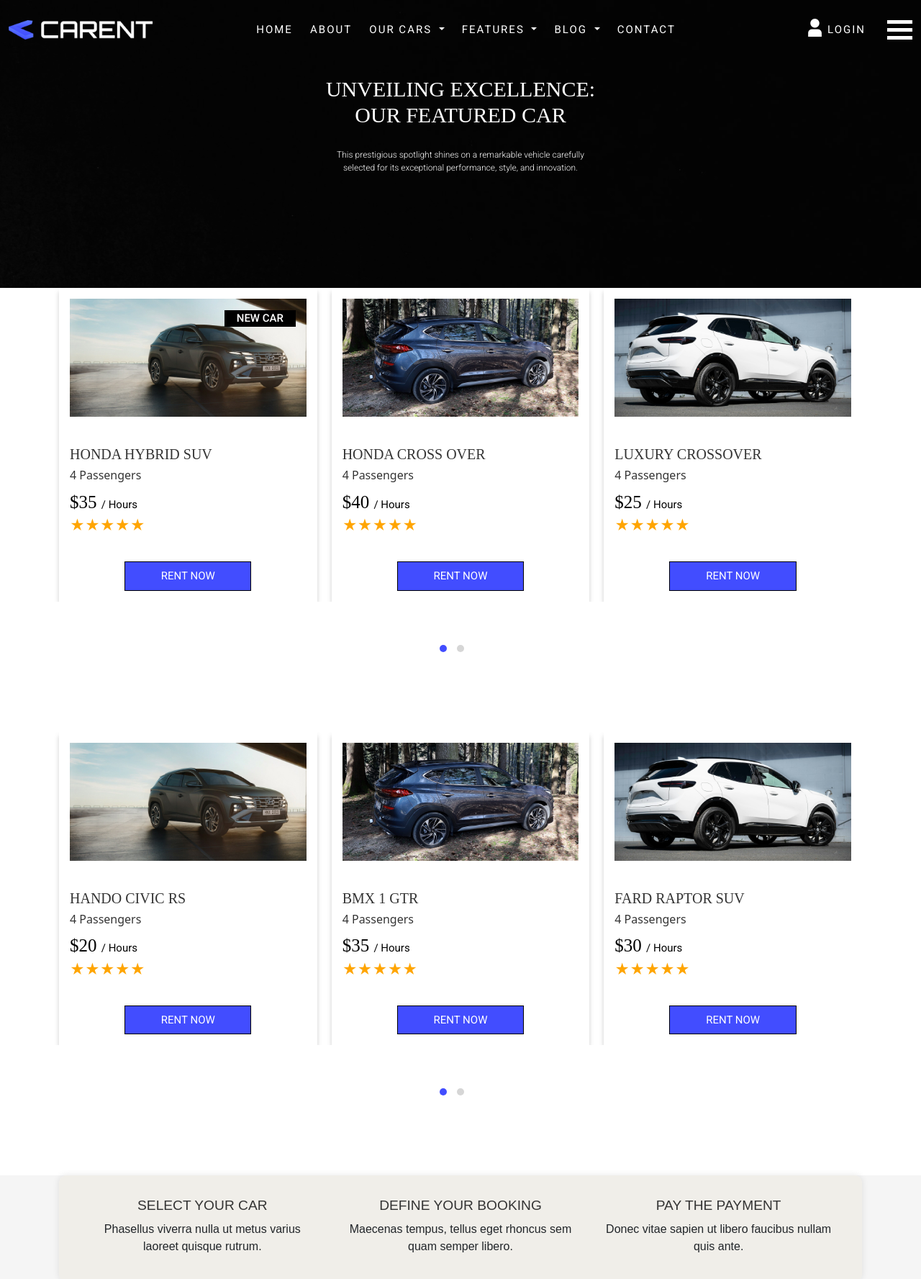
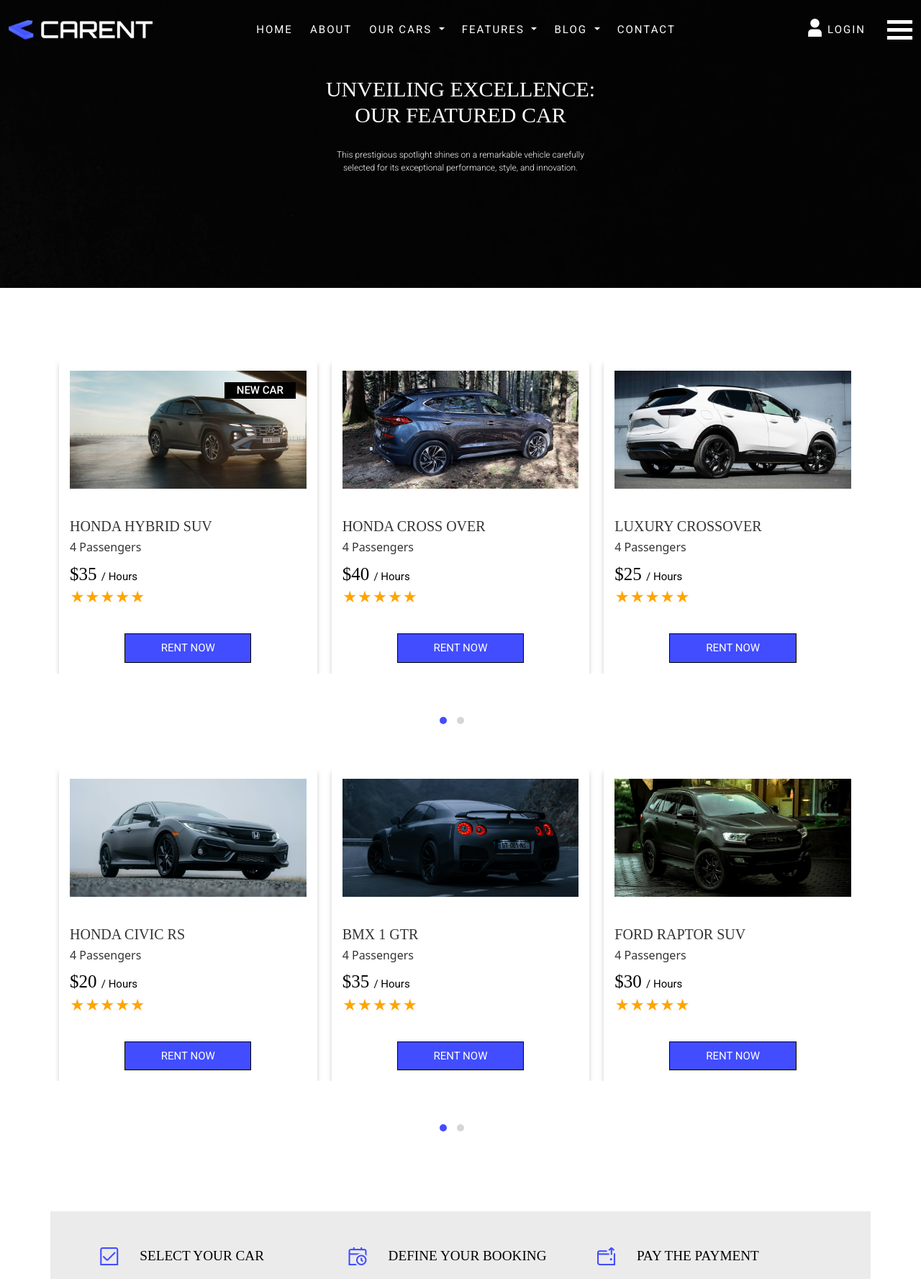
Before and after one commit to sdryasir/TCR, a Django app: page /our-cars/ in a window 1280 px wide. Shown: the top 1777 px of the page at 72% size. Run offline with Django 5.2, Linux system fonts and the light colour scheme; some libraries are stand-ins or nearby versions; some web fonts are replaced.

Commit message:
OUR CARS PAGE COMPLETED

```diff
--- a/static/CSS/styleapp.css
+++ b/static/CSS/styleapp.css
@@ -14,7 +14,7 @@
   --buttons-and-icons-color1:rgba(66,77,255,255);
   --ratings-color: 	rgb(255,165,0) ;
   --ratings-input-color:	  rgb(255,223,0) ;
-
+  --off-white-color:   rgba(235,235,235,255);
 
 /* Main-Fonts */
   --main-font:"Axion RX 14 W01 Regular";
@@ -2483,6 +2483,10 @@ color: var(--black-color);
 
 /* OUR-CARS-Hero-Section */
 
+.UNVEILING-EXCELLENCE-OUR-FEATURED-CAR-section{
+  margin-top: 100px;
+}
+
 
 .Our-Cars-Hero-Section-image {
   position: relative;
@@ -2660,7 +2664,7 @@ color: var(--black-color);
 
 
 .UNVEILING-EXCELLENCE-OUR-FEATURED-CAR-section-2{
-  margin-top: 100px;
+  margin-top: 50px;
   margin-bottom: 100px;
 }
 
@@ -2848,42 +2852,61 @@ color: var(--black-color);
 /* OUR-CARS-Section-3 */
 
 .Select-Cars-Booking-section{
-  font-family: Arial, sans-serif;
   display: flex;
   justify-content: center;
   align-items: center;
-  height: 100;
-  background-color: #f5f5f5;
+
+}
+
+.Select-Cars-Booking-section  .container {
+  background-color: var(--off-white-color);
+
 }
 
 .Select-Cars-Booking-section  .All-Step {
   display: flex;
   justify-content: space-around;
   width: 100%;
-  background-color: rgba(238, 234, 227, 0.63);
-  padding: 20px;
-  border-radius: 10px;
-  box-shadow: 0 0 10px rgba(0, 0, 0, 0.1);
-  transition: all 0.3s ease;
-}
+  padding: 40px;
+}
+
+
 
 .Select-Cars-Booking-section  .step {
-  text-align: center;
+  text-align: left;
   width: 30%;
   transition: all 0.3s ease;
 }
 
 
 
-.Select-Cars-Booking-section  .Select-Cars-Booking-heading  h3 {
-  color: #333;
+.Select-Cars-Booking-section  .Select-Cars-Booking-heading{
+  display: flex;
+  line-height: 2;
+
+}
+
+.Select-Cars-Booking-section  .Select-Cars-Booking-heading i{
+  color: var(--buttons-and-icons-color1);
+  font-size: 25px;
+  padding-right: 30px;
+
+}
+
+.Select-Cars-Booking-section  .Select-Cars-Booking-heading h3 {
+  font-family: var(--main-font);
+  color: var(--black-color);
   font-size: 1.2em;
   margin: 10px 0;
-}
-
-.Select-Cars-Booking-section  .Select-Cars-Booking-pragraph p {
-  color: #666;
-  font-size: 0.9em;
+  margin-bottom: 20px;
+
+}
+
+.Select-Cars-Booking-section  .Select-Cars-Booking-paragraph {
+  font-family: var(--secondary-font);
+  font-weight: 300;
+  color: var(--black-color);
+  font-size: 1.1em;
 }
 
 @media (max-width: 768px) {
@@ -2913,6 +2936,7 @@ color: var(--black-color);
 
 /* Our-Cars-video background */
 .Background-Video-Our-Car-Section {
+  margin-top: 150px;
   position: relative;
   height: 700px; /* Set the height of the section */
 }
--- a/templates/Our_Cars.html
+++ b/templates/Our_Cars.html
@@ -19,13 +19,6 @@
             </div><!-- /.container -->
         </div><!-- /.Hero-Section-Image-Content -->
     </section><!-- /.Main-Hero-Section -->
-    <div class="Our-Cars-Section-1">
-
-    </div><!-- /.Our-Cars-Section-1 -->
-
-
-
-
     <div class="UNVEILING-EXCELLENCE-OUR-FEATURED-CAR-section">
         <div class="container">
             <div class = "row owl-carousel-4 owl-carousel owl-theme">
@@ -224,21 +217,16 @@
             </div>
         </div><!-- /.container -->
     </div><!-- /.UNVEILING-EXCELLENCE-OUR-FEATURED-CAR-section -->
-
-
-
-
-
     <div class="UNVEILING-EXCELLENCE-OUR-FEATURED-CAR-section-2">
         <div class="container">
             <div class = "row owl-carousel-5 owl-carousel owl-theme">
                 <div class = "col-4 product-item">
                     <div class = "product-img">
-                        <img src ="{% static 'images/Our-Featured-Cars-pic-1.jpg' %}" alt = "" class = "img-fluid d-block mx-auto">
+                        <img src ="{% static 'images/Our-Featured-Cars-pic-5.jpg' %}" alt = "" class = "img-fluid d-block mx-auto">
                         <span class = "Save"></span>
                     </div>
                     <div class = "product-info">
-                        <span class = "product-type"><h2>HANDO CIVIC RS</h2></span>
+                        <span class = "product-type"><h2>HONDA CIVIC RS</h2></span>
                         <span class = "product-type"><h6>4 Passengers</h6></span>
                         <span class = "product-price">$20 <span class="light-font"> / Hours</span></span>
                         <div class = "rating d-flex mt-1">
@@ -282,7 +270,7 @@
                 </div>
                 <div class = "col-4 product-item">
                     <div class = "product-img">
-                        <img src ="{% static 'images/Our-Featured-Cars-pic-2.jpg' %}" alt = "" class = "img-fluid d-block mx-auto">
+                        <img src ="{% static 'images/Our-Featured-Cars-pic-6.jpg' %}" alt = "" class = "img-fluid d-block mx-auto">
                         <span class = "Save"></span>
                     </div>
                     <div class = "product-info">
@@ -330,11 +318,11 @@
                 </div>
                 <div class = "col-4 product-item">
                     <div class = "product-img">
-                        <img src ="{% static 'images/Our-Featured-Cars-pic-3.jpg' %}" alt = "" class = "img-fluid d-block mx-auto">
+                        <img src ="{% static 'images/Our-Featured-Cars-pic-7.jpg' %}" alt = "" class = "img-fluid d-block mx-auto">
                         <span class = "Save"></span>
                     </div>
                     <div class = "product-info">
-                        <span class = "product-type"><h2>FARD RAPTOR SUV</h2></span>
+                        <span class = "product-type"><h2>FORD RAPTOR SUV</h2></span>
                         <span class = "product-type"><h6>4 Passengers</h6></span>
                         <span class = "product-price">$30 <span class="light-font"> / Hours</span></span>
                         <div class = "rating d-flex mt-1">
@@ -378,13 +366,13 @@
                 </div>
                 <div class = "col-4 product-item">
                     <div class = "product-img">
-                        <img src ="{% static 'images/Our-Featured-Cars-pic-4.jpg' %}" alt = "" class = "img-fluid d-block mx-auto">
+                        <img src ="{% static 'images/Our-Featured-Cars-pic-7.jpg' %}" alt = "" class = "img-fluid d-block mx-auto">
                         <span class = "Save"></span>
                     </div>
                     <div class = "product-info">
-                        <span class = "product-type"><h2>HONDA CIVIC</h2></span>
+                        <span class = "product-type"><h2>FORD RAPTOR SUV</h2></span>
                         <span class = "product-type"><h6>4 Passengers</h6></span>
-                        <span class = "product-price">$20 <span class="light-font"> / Hours</span></span>
+                        <span class = "product-price">$30 <span class="light-font"> / Hours</span></span>
                         <div class = "rating d-flex mt-1">
                             <form class="rating">
                                 <label>
@@ -427,30 +415,24 @@
             </div>
         </div><!-- /.container -->
     </div><!-- /.UNVEILING-EXCELLENCE-OUR-FEATURED-CAR-section-2 -->
-
-
-
     <div class="Select-Cars-Booking-section">
         <div class="container">
             <div class="All-Step">
             <div class="step">
-                <a class="Select-Cars-Booking-heading" href=""><h3>SELECT YOUR CAR</h3></a>
-                <p class="Select-Cars-Booking-pragraph">Phasellus viverra nulla ut metus varius laoreet quisque rutrum.</p>
+                <a class="Select-Cars-Booking-heading" href=""><i class="fi fi-rs-checkbox"></i><h3>SELECT YOUR CAR</h3></i></a>
+                <p class="Select-Cars-Booking-paragraph">Phasellus viverra nulla ut metus varius laoreet quisque rutrum.</p>
             </div>
             <div class="step">
-                <a class="Select-Cars-Booking-heading" href=""><h3>DEFINE YOUR BOOKING</h3></a>
-                <p class="Select-Cars-Booking-pragraph">Maecenas tempus, tellus eget rhoncus sem quam semper libero.</p>
+                <a class="Select-Cars-Booking-heading" href=""><i class="fi fi-rs-calendar-clock"></i><h3>DEFINE YOUR BOOKING</h3></a>
+                <p class="Select-Cars-Booking-paragraph">Maecenas tempus, tellus eget rhoncus sem quam semper libero.</p>
             </div>
             <div class="step">
-                <a class="Select-Cars-Booking-heading" href=""><h3>PAY THE PAYMENT</h3></a>
-                <p class="Select-Cars-Booking-pragraph">Donec vitae sapien ut libero faucibus nullam quis ante.</p>
+                <a class="Select-Cars-Booking-heading" href=""><i class="fi fi-rs-wallet-arrow"></i><h3>PAY THE PAYMENT</h3></a>
+                <p class="Select-Cars-Booking-paragraph">Donec vitae sapien ut libero faucibus nullam quis ante.</p>
             </div>
             </div>
         </div>
     </div><!-- /Select-Cars-Booking-section -->
-
-
-
     <div class="Background-Video-Our-Car-Section" style="margin-bottom: 100px;">
         <video id="background-video-Cars-Section" autoplay loop muted preload="none">
             <source src="{% static 'videos/Background-Video-1.mp4' %}" type="video/mp4">
```
Also changed, not shown: static/images/Our-Featured-Cars-pic-5.jpg (added), static/images/Our-Featured-Cars-pic-6.jpg (added), static/images/Our-Featured-Cars-pic-7.jpg (added).
